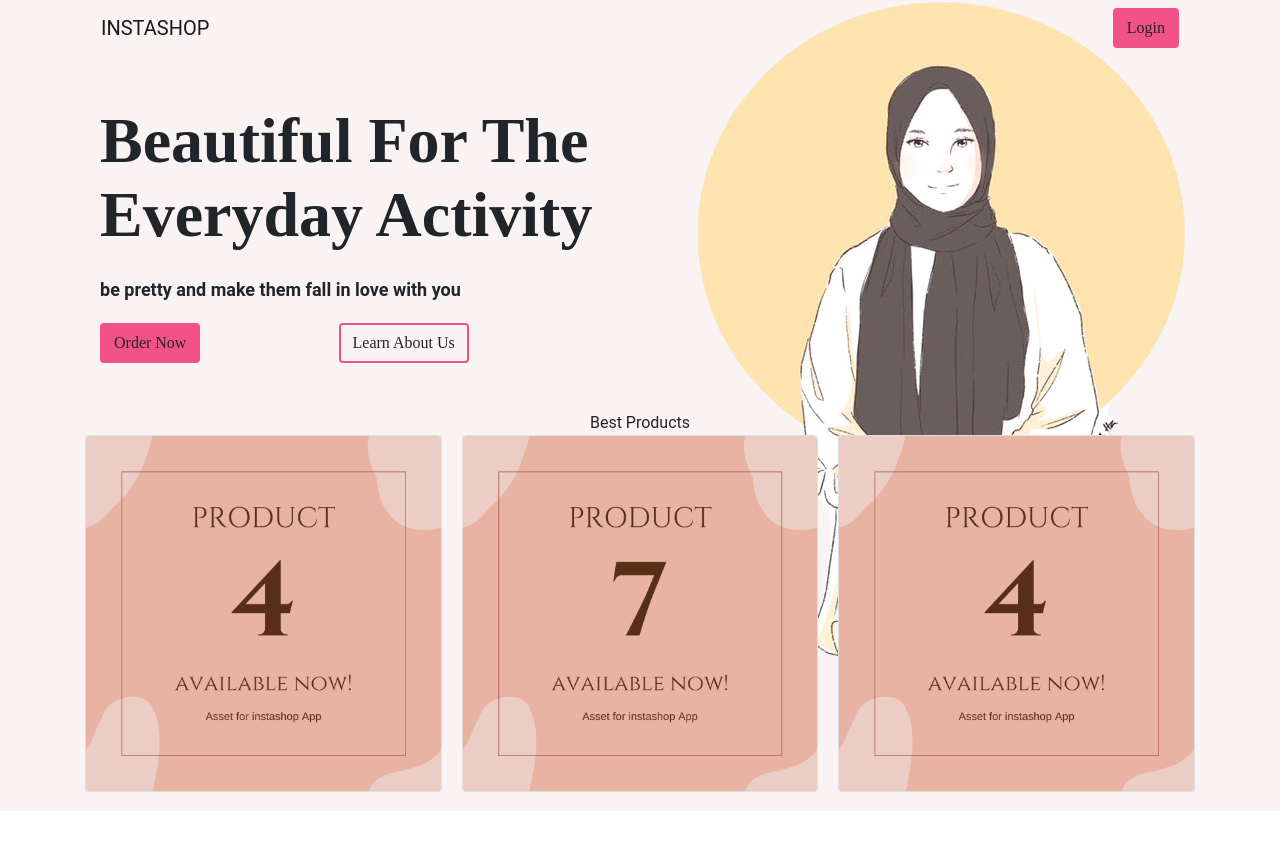
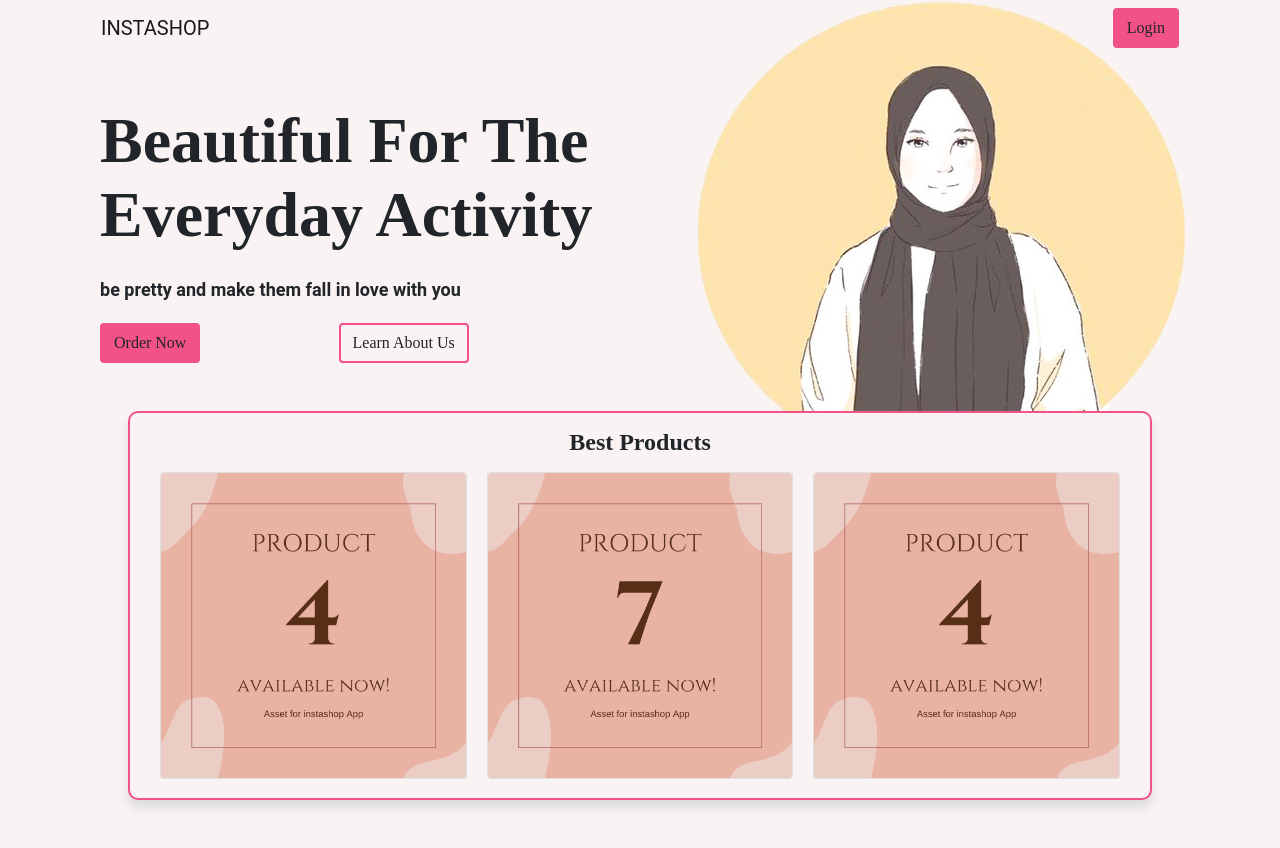
Before and after one commit to abamakbar07/instaShop, a React (Create React App) app: page / in a window 1280 px wide. Before the commit the page ends 811 px from the top, so only its background shows below. Built offline with nearby package versions, Linux system fonts and the light colour scheme.

Commit message:
styling best product

```diff
--- a/src/pages/dashboard/dashboard.css
+++ b/src/pages/dashboard/dashboard.css
@@ -17,8 +17,25 @@
    padding-bottom: 12px;
 }
 
+
+
 @media only screen and (max-width: 600px) {
    .HeaderDashboard img {
       height: 250px;
    }
 }
+
+.BestProductsDashboard .Border {
+   background-color: var(--bg);
+   box-shadow: 0px 8px 10px var(--primary);
+   margin: 0px 10vw 50px 10vw;
+   border: solid 2px var(--pinky);
+   border-radius: 10px;
+}
+
+.BestProductsDashboard .title {
+   font-weight: 800;
+   font-size: 24px;
+   font-style: normal;
+   line-height: normal;
+}
--- a/src/pages/dashboard/views/BestProductsDashboard.jsx
+++ b/src/pages/dashboard/views/BestProductsDashboard.jsx
@@ -8,8 +8,9 @@ import best2 from '../../../assets/7.png'
 const BestProductsDashboard = () => {
   return (
     <div className="BestProductsDashboard">
+      <div className="Border">
         <Col>
-         <div className="text-center">Best Products</div>
+          <div className="title text-center p-3">Best Products</div>
           <Container>
             <CardColumns>
               <BestProductsCard
@@ -34,6 +35,7 @@ const BestProductsDashboard = () => {
           </Container>
         </Col>
       </div>
+    </div>
   );
 }
 
```
Lines whose indentation alone changed are shown as unchanged.
